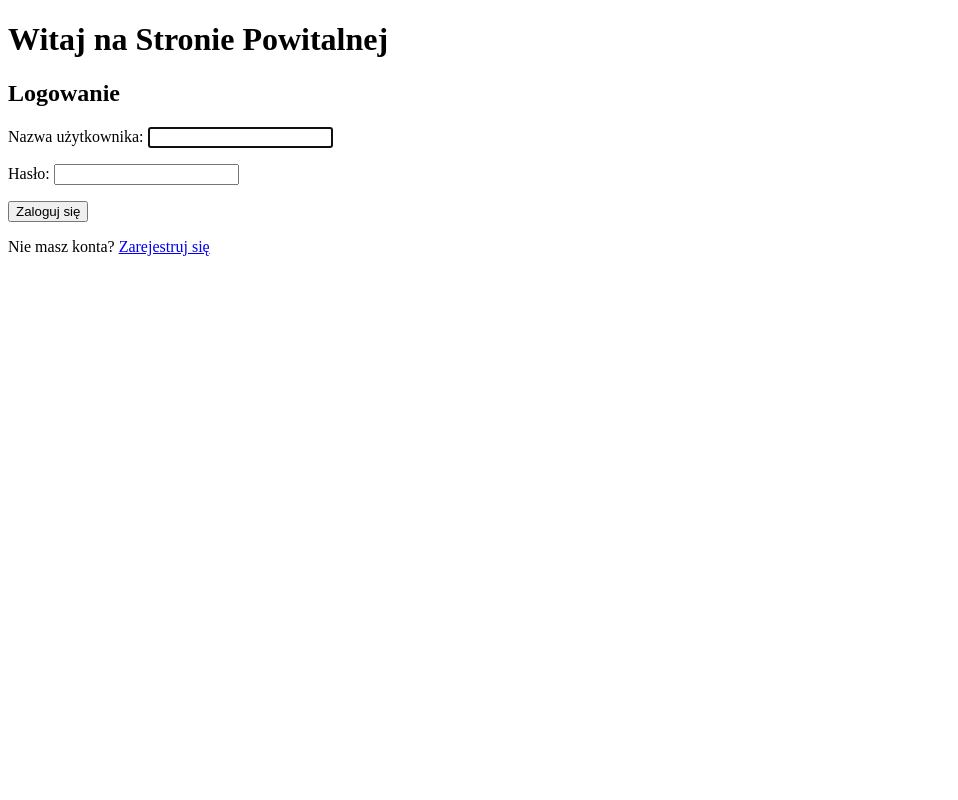
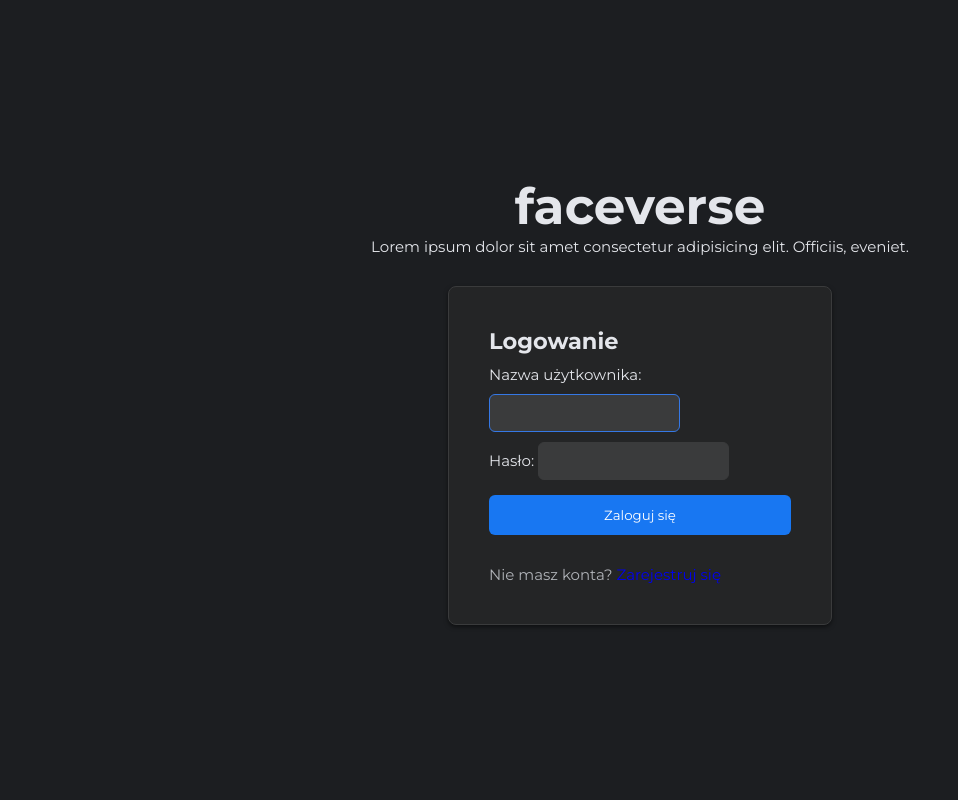
Before and after one commit to wiktordablju/faceverse, a Django app: page / in a window 1280 px wide. Shown: the whole page, without its empty margins (0-958 px from the left). Run offline with Django 4.2, Linux system fonts and the light colour scheme.

Commit message:
17.12: welcome page

```diff
--- /dev/null
+++ b/core/static/css/welcome.css
@@ -0,0 +1,137 @@
+*,
+*::after,
+*::before {
+  box-sizing: border-box;
+  margin: 0;
+  padding: 0;
+}
+
+html,
+body {
+  height: 100%;
+}
+
+html {
+  font-size: 62.5%;
+  scroll-behavior: smooth;
+}
+
+a {
+  text-decoration: none;
+}
+
+input,
+button,
+textarea,
+select {
+  font-family: inherit;
+}
+
+button {
+  border: none;
+  cursor: pointer;
+}
+
+textarea {
+  resize: vertical;
+}
+
+table {
+  border-collapse: collapse;
+  border-spacing: 0;
+}
+
+body {
+  background-color: #1c1e21;
+  color: #e4e6eb;
+  font-family: "Montserrat", sans-serif;
+  font-size: 1.5rem;
+}
+
+a:visited {
+  text-decoration: none;
+  color: white;
+}
+
+.welcome-page {
+  display: flex;
+  flex-direction: column;
+  align-items: center;
+  justify-content: center;
+  height: 100vh;
+}
+.welcome-page__header {
+  margin-bottom: 30px;
+}
+.welcome-page__title {
+  color: #e4e6eb;
+  text-align: center;
+  font-size: 5rem;
+}
+.welcome-page__login-title {
+  margin-bottom: 10px;
+}
+.welcome-page__login-form {
+  background-color: #242526;
+  padding: 40px;
+  width: 30%;
+  min-width: 300px;
+  border: 1px solid #3a3b3c;
+  border-radius: 8px;
+  box-shadow: 0 2px 4px rgba(0, 0, 0, 0.5);
+}
+.welcome-page__login-form__login-title {
+  color: #e4e6eb;
+  margin-bottom: 30px;
+}
+.welcome-page .form__group {
+  display: flex;
+  flex-direction: column;
+  align-items: flex-start;
+  margin-bottom: 15px;
+}
+.welcome-page .form__group label {
+  min-width: 100px;
+  color: #e4e6eb;
+}
+.welcome-page .form__group input {
+  margin-top: 10px;
+  padding: 10px;
+  border: 1px solid #3a3b3c;
+  background-color: #3a3b3c;
+  color: #e4e6eb;
+  border-radius: 6px;
+}
+.welcome-page .form__group input:focus {
+  outline: none;
+  border-color: #3578e5;
+}
+.welcome-page .form__submit-button {
+  background-color: #1877f2;
+  color: white;
+  border: none;
+  padding: 12px 24px;
+  border-radius: 6px;
+  cursor: pointer;
+  transition: background-color 0.3s;
+  width: 100%;
+}
+.welcome-page .form__submit-button:hover {
+  background-color: #165db6;
+}
+.welcome-page__register {
+  margin-top: 30px;
+  color: #b0b3b8;
+}
+.welcome-page__register__register-link {
+  color: #1877f2;
+  font-weight: bold;
+  padding: 5px;
+  border-radius: 4px;
+  transition: color 0.3s, background-color 0.3s;
+}
+.welcome-page__register__register-link:hover {
+  background-color: #3a3b3c;
+  color: #e4e6eb;
+  text-decoration: none;
+}/*# sourceMappingURL=welcome.css.map */
--- /dev/null
+++ b/core/static/scss/_reset.scss
@@ -0,0 +1,42 @@
+*,
+*::after,
+*::before {
+	box-sizing: border-box;
+	margin: 0;
+	padding: 0;
+}
+
+html,
+body {
+	height: 100%;
+}
+
+html {
+	font-size: 62.5%;
+	scroll-behavior: smooth;
+}
+
+a {
+	text-decoration: none;
+}
+
+input,
+button,
+textarea,
+select {
+	font-family: inherit;
+}
+
+button {
+	border: none;
+	cursor: pointer;
+}
+
+textarea {
+	resize: vertical;
+}
+
+table {
+	border-collapse: collapse;
+	border-spacing: 0;
+}
--- a/core/static/scss/welcome.scss
+++ b/core/static/scss/welcome.scss
@@ -1,3 +1,17 @@
+@use "./reset";
+
+body {
+	background-color: #1c1e21; // Dark background for dark mode
+	color: #e4e6eb; // Lighter text for visibility
+	font-family: "Montserrat", sans-serif;
+	font-size: 1.5rem;
+}
+
+a:visited {
+	text-decoration: none;
+	color: white;
+}
+
 .welcome-page {
 	display: flex;
 	flex-direction: column;
@@ -10,35 +24,67 @@
 	}
 
 	&__title {
-        color: #3b5998; // Kolor logo Facebook
+		color: #e4e6eb;
 		text-align: center;
+		font-size: 5rem;
+	}
+
+	&__login-title {
+		margin-bottom: 10px;
 	}
 
 	&__login-form {
-        background-color: white;
-        padding: 20px;
-        border: 1px solid #dddfe2;
+		background-color: #242526; // Dark background for the form
+		padding: 40px; // Increased padding
+		width: 30%; // Specify width for the form
+		min-width: 300px; // Minimum width for smaller screens
+		border: 1px solid #3a3b3c; // Dark border for the form
 		border-radius: 8px;
+		box-shadow: 0 2px 4px rgba(0, 0, 0, 0.5); // Add a subtle shadow
 
 		&__login-title {
-            margin-bottom: 20px;
+			color: #e4e6eb;
+			margin-bottom: 30px;
 		}
 	}
 
 	.form {
 		&__group {
+			display: flex;
+			flex-direction: column;
+			align-items: flex-start;
 			margin-bottom: 15px;
+
+			label {
+				min-width: 100px; // Ensure labels are the same width
+				color: #e4e6eb; // Lighter label for visibility
+			}
+
+			input {
+				margin-top: 10px;
+
+				padding: 10px;
+				border: 1px solid #3a3b3c; // Dark border for inputs
+				background-color: #3a3b3c; // Dark background for inputs
+				color: #e4e6eb; // Light text for input
+				border-radius: 6px;
+
+				&:focus {
+					outline: none;
+					border-color: #3578e5; // Highlight color on focus
+				}
+			}
 		}
 
 		&__submit-button {
 			background-color: #1877f2;
 			color: white;
 			border: none;
-            padding: 10px 20px;
+			padding: 12px 24px;
 			border-radius: 6px;
 			cursor: pointer;
-            font-size: 16px;
 			transition: background-color 0.3s;
+			width: 100%; // Button width to match inputs
 
 			&:hover {
 				background-color: #165db6;
@@ -47,20 +93,21 @@
 	}
 
 	&__register {
-        margin-top: 20px;
+		margin-top: 30px;
+		color: #b0b3b8; // Color for 'register' link text
 
 		&__register-link {
 			color: #1877f2;
-            text-decoration: none;
+			font-weight: bold; // Make the link bold
+			padding: 5px; // Padding for better touch
+			border-radius: 4px; // Rounded corners for aesthetics
+			transition: color 0.3s, background-color 0.3s;
 
 			&:hover {
-                text-decoration: underline;
+				background-color: #3a3b3c; // Dark background on hover
+				color: #e4e6eb; // Light text on hover
+				text-decoration: none; // No underline on hover
 			}
 		}
 	}
 }
-
-body {
-    background-color: #f0f2f5;
-    font-family: Arial, sans-serif;
-}
--- a/core/templates/core/welcome.html
+++ b/core/templates/core/welcome.html
@@ -1,25 +1,41 @@
 <!DOCTYPE html>
-<html lang="en">
+<html lang="pl">
 	<head>
-    <meta charset="UTF-8">
-    <title>Strona powitalna</title>
+		<meta charset="UTF-8" />
+		<meta name="viewport" content="width=device-width, initial-scale=1.0" />
+		<title>faceverse</title>
+		<link rel="preconnect" href="https://fonts.googleapis.com" />
+		<link rel="preconnect" href="https://fonts.gstatic.com" crossorigin />
+		<link
+			href="https://fonts.googleapis.com/css2?family=Montserrat:wght@300;400;500;700&display=swap"
+			rel="stylesheet"
+		/>
+		{% load static %}
+		<link rel="stylesheet" href="{% static 'css/welcome.css' %}" />
 	</head>
 	<body>
 		<div class="welcome-page">
 			<div class="welcome-page__header">
-            <h1 class="welcome-page__title">Witaj na Stronie Powitalnej</h1>
+				<h1 class="welcome-page__title">faceverse</h1>
+				<p>
+					Lorem ipsum dolor sit amet consectetur adipisicing elit. Officiis,
+					eveniet.
+				</p>
 			</div>
 			<div class="welcome-page__login-form">
 				<h2 class="welcome-page__login-title">Logowanie</h2>
 				<form method="post" action="{% url 'core:welcome' %}" class="form">
 					{% csrf_token %}
-                <div class="form__group">
-                    {{ form.as_p }}
-                </div>
+					<div class="form__group">{{ form.as_p }}</div>
 					<button type="submit" class="form__submit-button">Zaloguj się</button>
 				</form>
 				<p class="welcome-page__register">
-                Nie masz konta? <a href="{% url 'authentication:register' %}" class="welcome-page__register-link">Zarejestruj się</a>
+					Nie masz konta?
+					<a
+						href="{% url 'authentication:register' %}"
+						class="welcome-page__register-link"
+						>Zarejestruj się</a
+					>
 				</p>
 			</div>
 		</div>
```
Also changed, not shown: 1 other file. Lines whose indentation alone changed are shown as unchanged.
